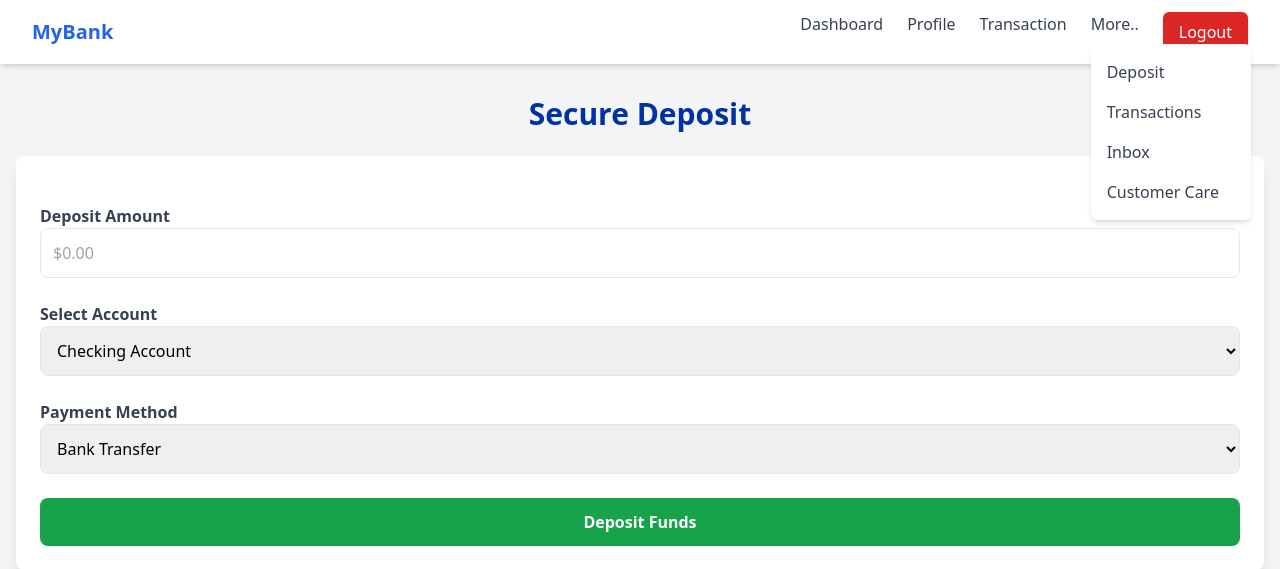
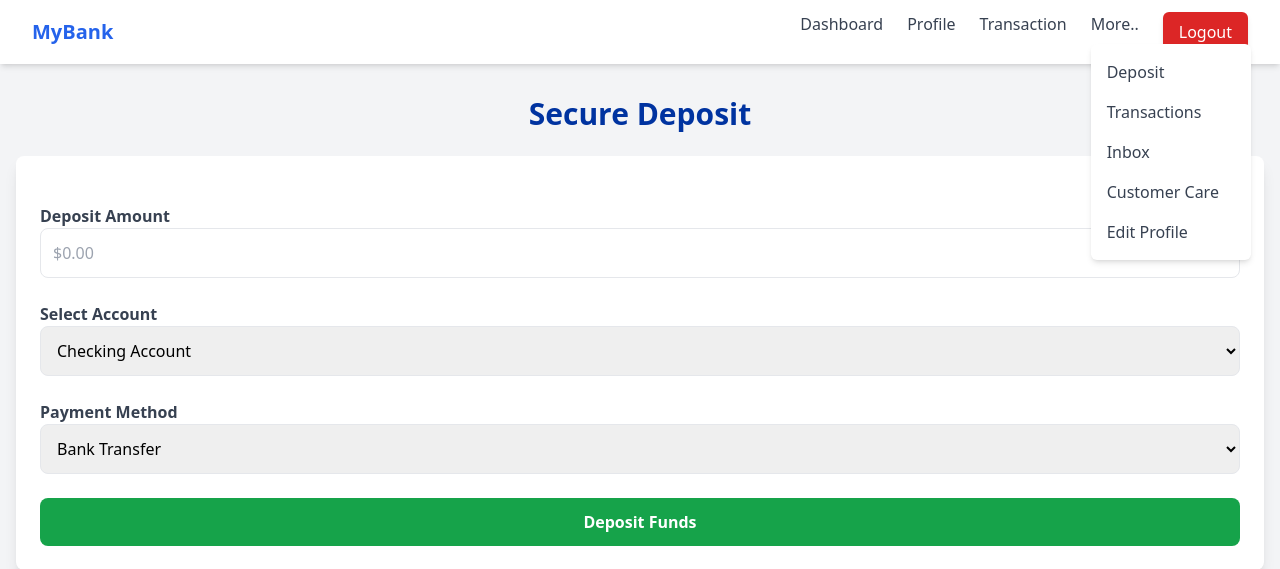
Before and after one commit to GodsplanElot/BOAclone, a Django app: page /deposit/ in a window 1280 px wide, after a click on "More..". Shown: the top 569 px of the page. Run offline with Django 5.2, Linux system fonts and the light colour scheme; a user stored in the database is signed in; some libraries are stand-ins or nearby versions.

Commit message:
✅ Update navbar

```diff
--- a/boa/bankPages/templates/bankPages/sbase.html
+++ b/boa/bankPages/templates/bankPages/sbase.html
@@ -37,6 +37,7 @@
                             <a href="{% url 'transactions' %}" class="block px-4 py-2 text-gray-700 hover:bg-gray-200">Transactions</a>
                             <a href="{% url 'user_messages' %}" class="block px-4 py-2 text-gray-700 hover:bg-gray-200">Inbox</a>
                             <a href="{% url 'send_support_message' %}" class="block px-4 py-2 text-gray-700 hover:bg-gray-200">Customer Care</a>
+                            <a href="{% url 'update_profile' %}" class="block px-4 py-2 text-gray-700 hover:bg-gray-200">Edit Profile</a>
                         </div>
                     </div>
 
@@ -77,6 +78,7 @@
                     <a href="{% url 'withdrawal_request' %}" class="block px-4 py-2 text-gray-700 hover:bg-gray-300">Withdrawal</a>
                     <a href="{% url 'user_messages' %}" class="block px-4 py-2 text-gray-700 hover:bg-gray-300">Inbox</a>
                     <a href="{% url 'send_support_message'%}" class="block px-4 py-2 text-gray-700 hover:bg-gray-300">Customer Care</a>
+                    <a href="{% url 'update_profile'%}" class="block px-4 py-2 text-gray-700 hover:bg-gray-300">Update Profile</a>
                 </div>
             </div>
 
```
